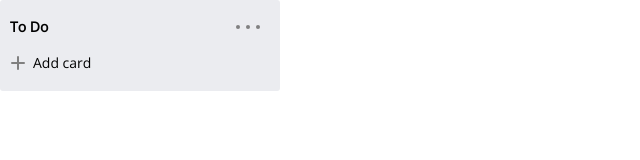
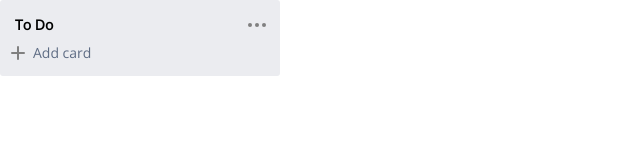
Before and after one commit to gOHostwith1R/trello, a React app: page / in a window 1280 px wide. Shown: the whole page, without its empty margins (0-640 px from the left). Built offline with nearby package versions, Linux system fonts and the light colour scheme.

Commit message:
add auto height textarea

```diff
--- a/src/components/AddCard/styles.css
+++ b/src/components/AddCard/styles.css
@@ -1,7 +1,8 @@
 .add__card {
-    padding: 10px 0;
+    padding: 5px 0;
     display: flex;
     align-items: center;
+    color: #5e6c84;
 }
 
 .add__card:hover {
--- a/src/components/Card/Card.js
+++ /dev/null
@@ -1,6 +0,0 @@
-import React from 'react';
-import './styles.css';
-
-export const Card = ({ placeholder }) => (
-  <textarea className="textarea" placeholder={placeholder} />
-);
--- a/src/components/Card/index.js
+++ /dev/null
@@ -1 +0,0 @@
-export { Card } from './Card';
--- a/src/components/Card/styles.css
+++ /dev/null
@@ -1,10 +0,0 @@
-.textarea {
-    border: none;
-    resize: none;
-    border-radius: 3px;
-    background-color: inherit;
-}
-
-.textarea:focus {
-    outline: none;
-}
--- a/src/components/HeaderList/styles.css
+++ b/src/components/HeaderList/styles.css
@@ -2,4 +2,5 @@
     display: flex;
     justify-content: space-between;
     align-items: center;
+    gap: 5px;
 }
--- a/src/components/HorizontalMenuIcon/HorizontalMenuIcon.js
+++ b/src/components/HorizontalMenuIcon/HorizontalMenuIcon.js
@@ -1,4 +1,8 @@
 import React from 'react';
 import './styles.css';
 
-export const HorizontalMenuIcon = () => <span className="horizontal__menu" />;
+export const HorizontalMenuIcon = () => (
+  <div className="wrapper-horizontal__menu">
+    <span className="horizontal__menu" />
+  </div>
+);
--- a/src/components/HorizontalMenuIcon/styles.css
+++ b/src/components/HorizontalMenuIcon/styles.css
@@ -3,13 +3,12 @@
     background-color: grey;
     border-radius: 5px;
     font-size: 0;
-    margin-right: 20px;
     padding: 2px;
 }
 
 .horizontal__menu:before {
     position: absolute;
-    left: -10px;
+    left: -7px;
     top: 0;
     content: '';
 
@@ -21,7 +20,7 @@
 
 .horizontal__menu:after {
     position: absolute;
-    left: 10px;
+    left: 7px;
     top: 0;
     content: '';
     background-color: grey;
@@ -29,3 +28,15 @@
     font-size: 0;
     padding: 2px;
 }
+
+.wrapper-horizontal__menu {
+    display: flex;
+    justify-content: center;
+    align-items: center;
+    width: 30px;
+    height: 30px;
+}
+
+.wrapper-horizontal__menu:hover {
+    background-color: #091e4214;
+}
--- /dev/null
+++ b/src/components/Textarea/Textarea.js
@@ -0,0 +1,26 @@
+import React from 'react';
+import './styles.css';
+import classNames from 'classnames';
+
+export const Textarea = ({ type, placeholder, value }) => {
+  const handleChangeTextarea = e => {
+    e.target.style.height = 'inherit';
+    e.target.style.height = `${e.target.scrollHeight}px`;
+  };
+
+  const handleKeydown = e => {
+    e.key === 'Enter' && e.preventDefault();
+  };
+  return (
+    <textarea
+      className={classNames('textarea', {
+        list__header: type === 'list__header',
+      })}
+      placeholder={placeholder}
+      rows={1}
+      defaultValue={value}
+      onChange={handleChangeTextarea}
+      onKeyDown={handleKeydown}
+    />
+  );
+};
--- /dev/null
+++ b/src/components/Textarea/index.js
@@ -0,0 +1 @@
+export { Textarea } from './Textarea';
--- /dev/null
+++ b/src/components/Textarea/styles.css
@@ -0,0 +1,22 @@
+.textarea {
+    border: none;
+    resize: none;
+    border-radius: 3px;
+    background-color: inherit;
+    cursor: pointer;
+    font-weight: 600;
+    width: 100%;
+    padding: 6px 5px;
+    max-height: 200px;
+    word-break: break-all;
+}
+
+.textarea:focus {
+    cursor: text;
+}
+
+.list__header:focus {
+    box-shadow: inset 0 0 0 2px #0079bf;
+    background-color: #ffffff;
+    outline: none;
+}
--- a/src/components/Title/Title.js
+++ /dev/null
@@ -1,9 +0,0 @@
-import React from 'react';
-import classNames from 'classnames';
-import './styles.css';
-
-export const Title = ({ children, type }) => (
-  <h1 className={classNames({ list__title: type === 'list__title' })}>
-    {children}
-  </h1>
-);
--- a/src/components/Title/index.js
+++ /dev/null
@@ -1 +0,0 @@
-export { Title } from './Title';
--- a/src/components/Title/styles.css
+++ /dev/null
@@ -1,4 +0,0 @@
-.list__title {
-    font-size: 14px;
-    font-weight: 600;
-}
--- a/src/components/index.js
+++ b/src/components/index.js
@@ -1,5 +1,4 @@
-export { Card } from './Card';
-export { Title } from './Title';
 export { HorizontalMenuIcon } from './HorizontalMenuIcon';
 export { AddCard } from './AddCard';
 export { PlusIcon } from './PlusIcon';
+export { Textarea } from './Textarea';
--- a/src/layouts/List/List.js
+++ b/src/layouts/List/List.js
@@ -1,12 +1,12 @@
 import React from 'react';
 import './styles.css';
-import { AddCard, Title } from '../../components';
+import { AddCard, Textarea } from '../../components';
 import { HeaderList } from '../../components/HeaderList/HeaderList';
 
 export const List = () => (
   <div className="list">
     <HeaderList>
-      <Title type="list__title">To Do</Title>
+      <Textarea type="list__header" placeholder="To Do" value="To Do" />
     </HeaderList>
     <AddCard />
   </div>
```
